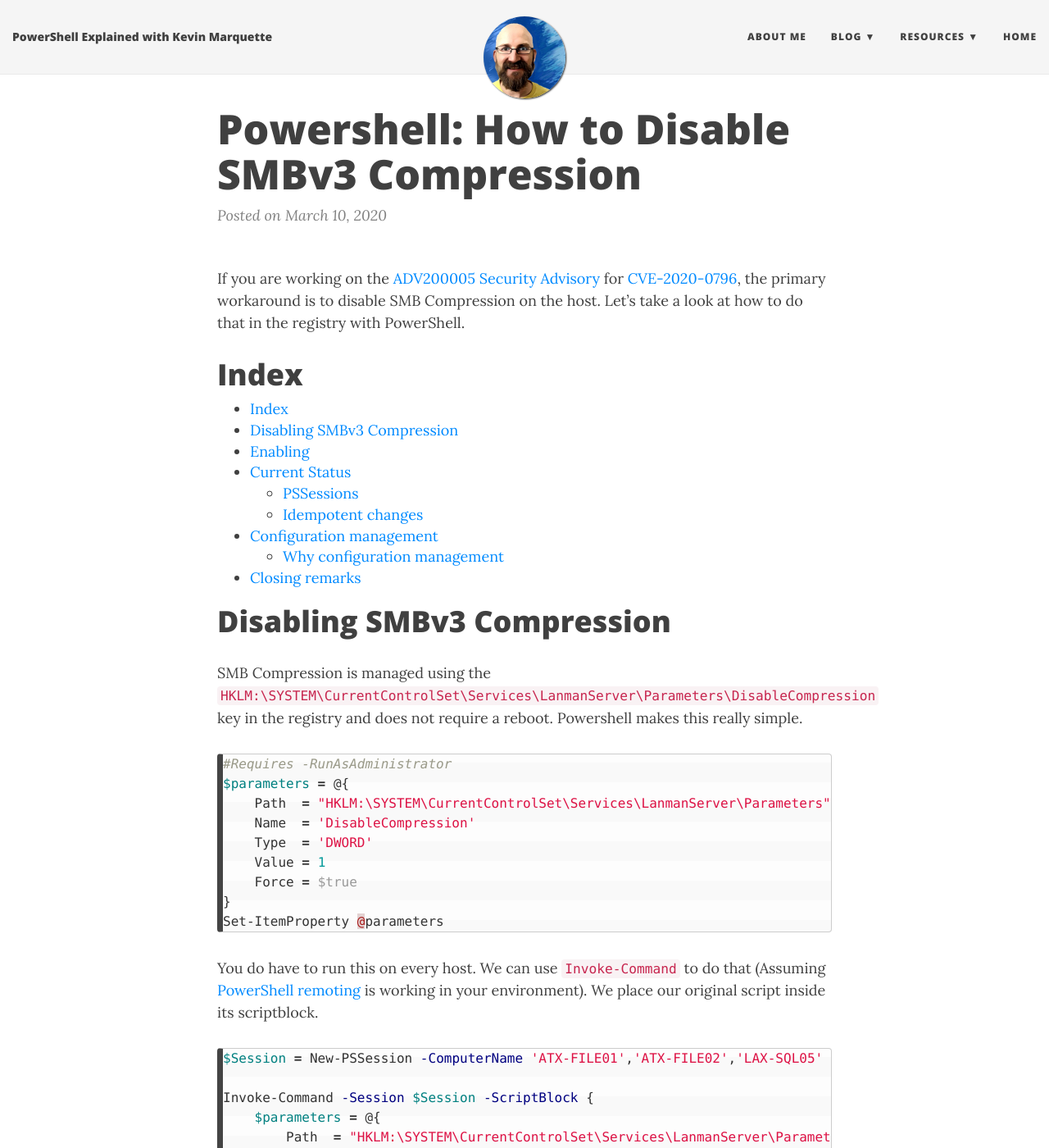
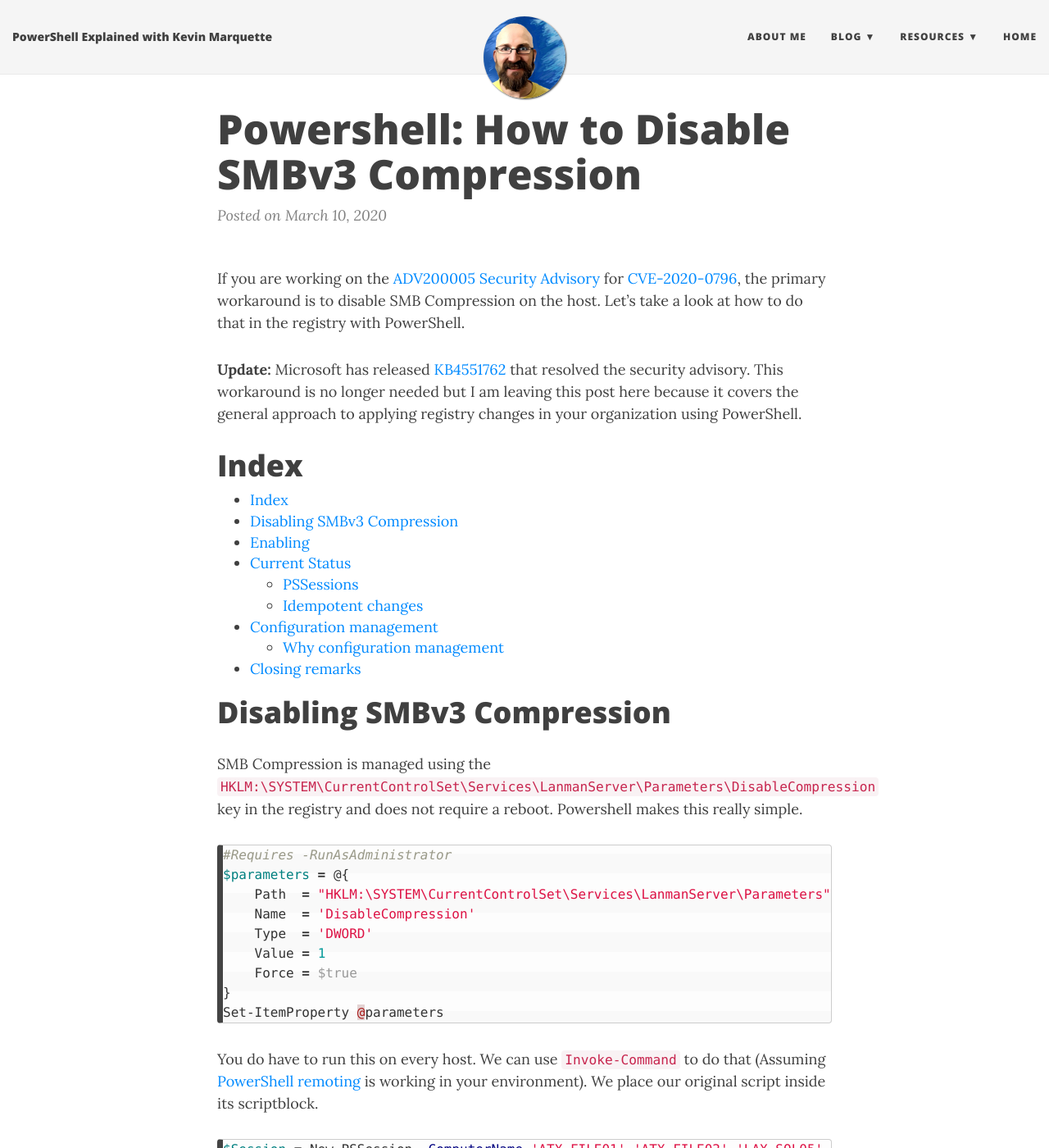
Before and after one commit to KevinMarquette/kevinmarquette.github.io, a Jekyll site: the page built from _posts/2020-03-10-Powershell-disable-smb3-compression.md, in a window 1280 px wide and 1400 px high. Shown: the whole window at 82% size. Built offline with Jekyll 4.4.1, drawn with Linux system fonts in a browser that asks for light colours; nearby versions of some CDN libraries; some of the changed lines change nothing that is shown; some of the changed text lies outside the part shown.

Commit message:
Post update for SMB issue

````diff
--- a/_posts/2020-03-10-Powershell-disable-smb3-compression.md
+++ b/_posts/2020-03-10-Powershell-disable-smb3-compression.md
@@ -8,6 +8,8 @@ share-img: "/img/share-img/2020-03-10-Powershell-disable-smb3-compression.png"
 
 If you are working on the [ADV200005 Security Advisory](https://portal.msrc.microsoft.com/en-US/security-guidance/advisory/adv200005) for [CVE-2020-0796](https://cve.mitre.org/cgi-bin/cvename.cgi?name=CVE-2020-0796), the primary workaround is to disable SMB Compression on the host. Let's take a look at how to do that in the registry with PowerShell.
 <!--more-->
+
+**Update:** Microsoft has released [KB4551762](https://support.microsoft.com/en-us/help/4551762/windows-10-update-kb4551762) that resolved the security advisory. This workaround is no longer needed but I am leaving this post here because it covers the general approach to applying registry changes in your organization using PowerShell.
 
 # Index
 
@@ -46,7 +48,7 @@ Invoke-Command -Session $Session -ScriptBlock {
     Write-Verbose "Disabling [$env:computername]" -Verbose
     Set-ItemProperty @parameters
 }
-$Session | Remove-Session
+$Session | Remove-PSSession
 ```
 
 # Enabling
@@ -101,7 +103,7 @@ Invoke-Command -Session $Session -ScriptBlock {
         Write-Verbose "[$env:ComputerName] is Enabled" -Verbose
     }
 }
-$Session | Remove-Session
+$Session | Remove-PSSession
 ```
 
 ## PSSessions
````
